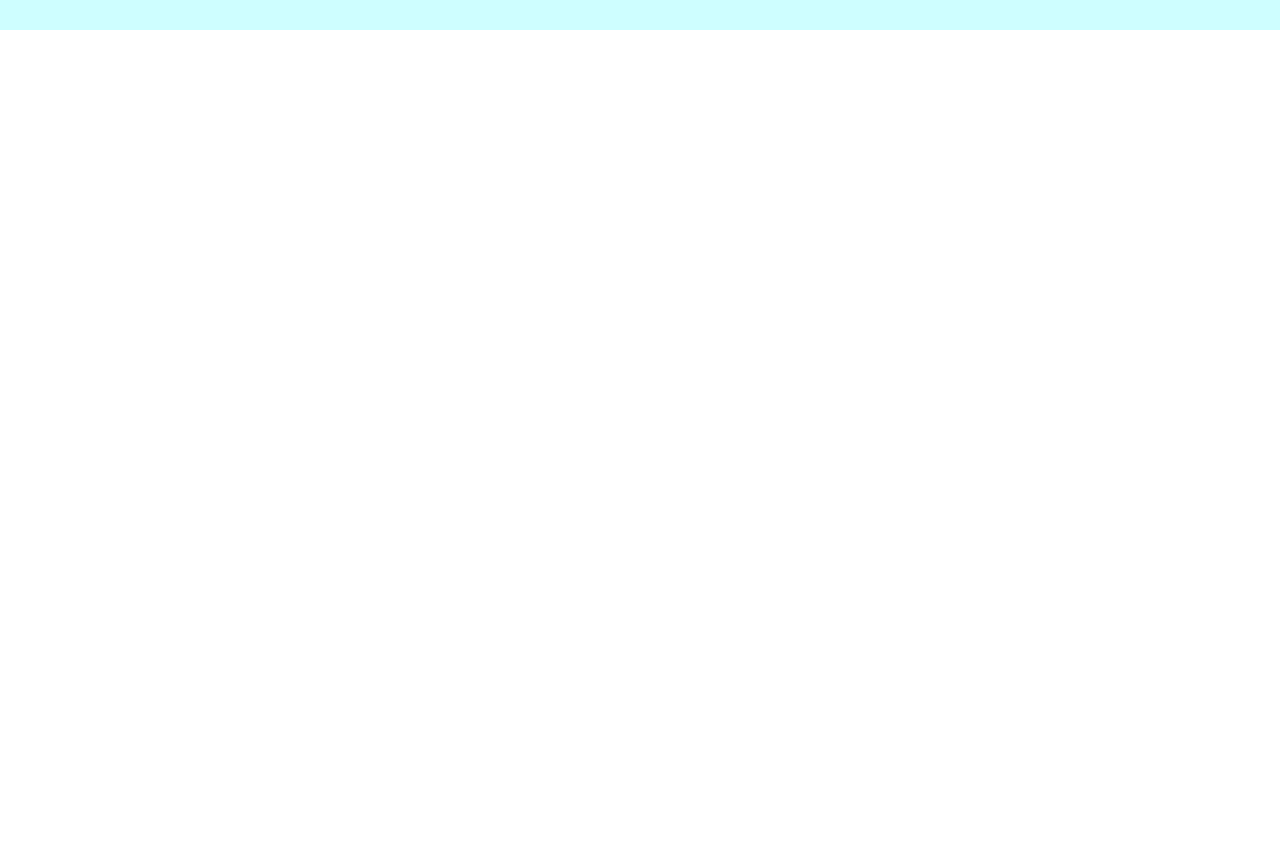
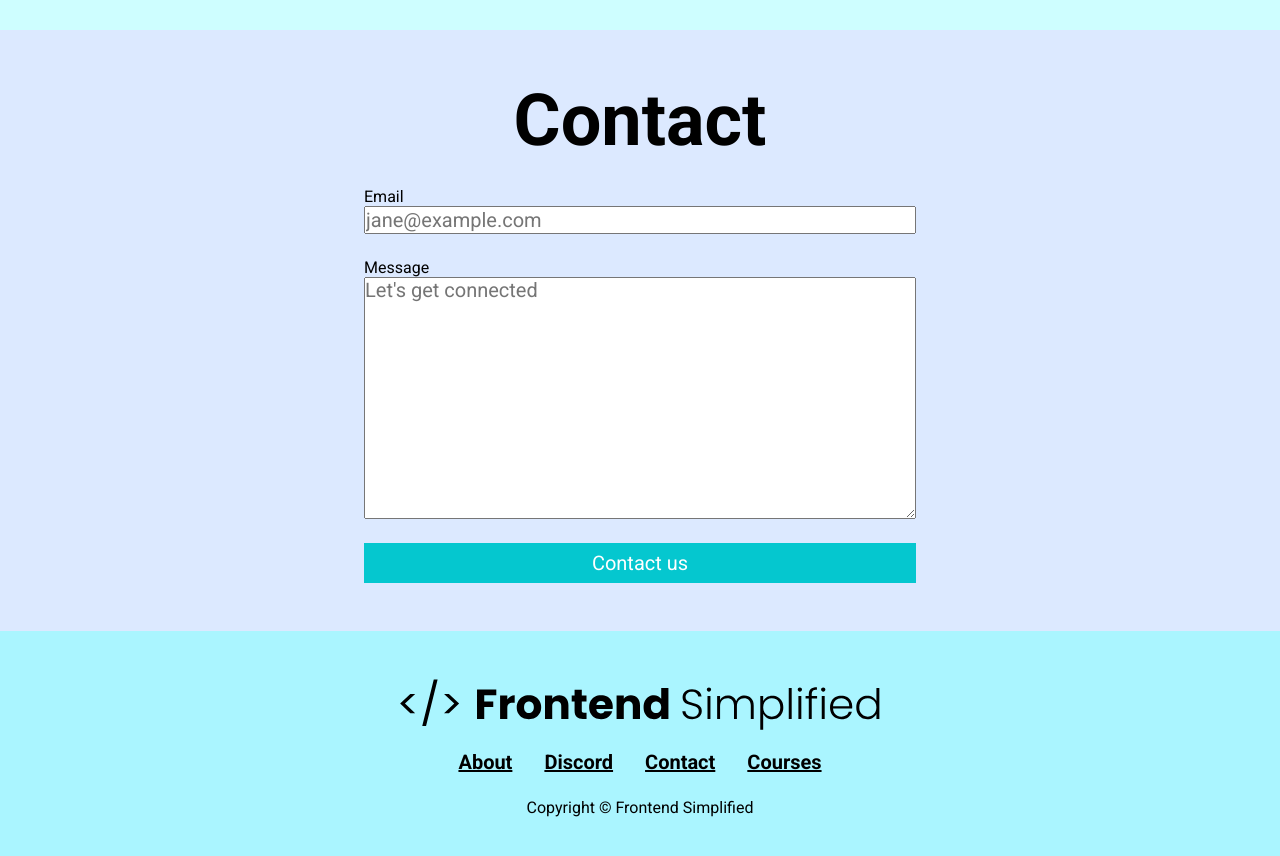
Before and after one commit to RyamaCoding/mini-project-on-former-website, a plain HTML site: page index.html in a window 1280 px wide. Shown: the part 1758-2614 px from the top of the page. Before the commit the page ends 1788 px from the top, so only its background shows below. Drawn offline with Linux system fonts and the light colour scheme.

Commit message:
finished mini project

```diff
--- a/index.html
+++ b/index.html
@@ -1,22 +1,28 @@
 <!DOCTYPE html>
 <html lang="en">
   <head>
-  <meta charset="UTF-8">
-  <meta http-equiv="X-UA-Compatible" content="IE=edge">
-  <meta name="viewport" content="width=device-width, initial-scale=1.0">
+    <meta charset="UTF-8" />
+    <meta http-equiv="X-UA-Compatible" content="IE=edge" />
+    <meta name="viewport" content="width=device-width, initial-scale=1.0" />
     <title>Mini project</title>
-  <link rel="stylesheet" href="./styles.css">
+    <link rel="stylesheet" href="./styles.css" />
   </head>
 
   <body>
     <nav>
       <figure>
-      <img src="./assets/FES.svg" alt="Home page image"  class="nav__logo">
+        <img src="./assets/FES.svg" alt="Home page image" class="nav__logo" />
       </figure>
       <ul class="nav__links">
-      <li class="nav__link--wrapper"><a href="" class="nav__link">About</a></li>
-      <li class="nav__link--wrapper"><a href="" class="nav__link">Discord</a></li>
-      <li class="nav__link--wrapper"><a href="" class="nav__link">Contact</a></li>
+        <li class="nav__link--wrapper">
+          <a href="#about" class="nav__link">About</a>
+        </li>
+        <li class="nav__link--wrapper">
+          <a href="#discord" class="nav__link">Discord</a>
+        </li>
+        <li class="nav__link--wrapper">
+          <a href="#contact" class="nav__link">Contact</a>
+        </li>
       </ul>
     </nav>
 
@@ -28,7 +34,7 @@
           <button class="btn">Start now</button>
         </div>
         <figure class="section__img--wrapper">
-          <img src="./assets/laptop.png" alt="Header image" class="img">
+          <img src="./assets/laptop.png" alt="Header image" class="img" />
         </figure>
       </div>
     </section>
@@ -38,11 +44,18 @@
       <div class="row">
         <div class="about__description">
           <div class="about__para--wrapper">
-          <p class="about__para">Lorem ipsum dolor sit amet consectetur, adipisicing elit. Perferendis fugit cum rerum itaque in ducimus. Autem explicabo dolorem doloribus accusantium.</p>
-          <p class="about__para">Lorem ipsum dolor sit amet, consectetur adipisicing elit. Ratione, rerum?</p>
+            <p class="about__para">
+              Lorem ipsum dolor sit amet consectetur, adipisicing elit.
+              Perferendis fugit cum rerum itaque in ducimus. Autem explicabo
+              dolorem doloribus accusantium.
+            </p>
+            <p class="about__para">
+              Lorem ipsum dolor sit amet, consectetur adipisicing elit. Ratione,
+              rerum?
+            </p>
           </div>
           <figure class="about__img--wrapper">
-          <img src="./assets/about.jpg" alt="About image" class="img">
+            <img src="./assets/about.jpg" alt="About image" class="img" />
           </figure>
         </div>
       </div>
@@ -53,14 +66,53 @@
       <div class="row">
         <div class="about__description">
           <figure class="about__img--wrapper">
-          <img src="./assets/discord.png" alt="Discord image" class="img">
+            <img src="./assets/discord.png" alt="Discord image" class="img" />
           </figure>
           <div class="about__para--wrapper">
-          <p class="about__para">Lorem ipsum dolor sit amet consectetur adipisicing elit. Molestias, minima eum officiis praesentium expedita ducimus est perferendis ex sed nihil?</p>
-          <p class="about__para">Lorem ipsum dolor sit amet consectetur adipisicing elit. Dolore, neque?</p>
+            <p class="about__para">
+              Lorem ipsum dolor sit amet consectetur adipisicing elit.
+              Molestias, minima eum officiis praesentium expedita ducimus est
+              perferendis ex sed nihil?
+            </p>
+            <p class="about__para">
+              Lorem ipsum dolor sit amet consectetur adipisicing elit. Dolore,
+              neque?
+            </p>
           </div>
         </div>
       </div>
     </section>
+
+    <section id="contact">
+      <h2>Contact</h2>
+      <form action="" class="form">
+        <label for="">Email</label>
+        <input type="email" placeholder="jane@example.com" />
+        <label for="">Message</label>
+        <textarea
+          name=""
+          placeholder="Let's get connected"
+          id=""
+          cols="30"
+          rows="10"
+        ></textarea>
+        <button class="btn">Contact us</button>
+      </form>
+    </section>
+
+    <footer id="footer">
+      <figure class="footer__img">
+        <img src="./assets/FES.svg" alt="Footer img" />
+      </figure>
+      <div class="footer__links--wrapper">
+        <ul class="footer__link">
+          <li class="footer__link--wrapper">About</li>
+          <li class="footer__link--wrapper">Discord</li>
+          <li class="footer__link--wrapper">Contact</li>
+          <li class="footer__link--wrapper">Courses</li>
+        </ul>
+      </div>
+      <p>Copyright &copy; Frontend Simplified</p>
+    </footer>
   </body>
 </html>
--- a/styles.css
+++ b/styles.css
@@ -18,6 +18,10 @@
 
 #about, #discord, #contact, footer {
     padding: 48px 0;
+}
+
+html{
+    scroll-behavior: smooth;
 }
 
 /*
@@ -53,6 +57,7 @@ nav{
     font-size: 20px;
     font-weight: 700;
     cursor: pointer;
+    text-decoration: underline;
 }
 
 /*
@@ -142,3 +147,60 @@ DISCORD
 #discord{
     background-color: #CEFEFF;
 }
+
+/*
+
+CONTACT
+
+*/
+
+#contact{
+    background-color: #dce9ff;
+}
+
+.form{
+    width: 100%;
+    max-width: 600px;
+    display: flex;
+    flex-direction: column;
+    margin: 0 auto;
+    padding: 0 24px;
+}
+
+input,
+textarea{
+    font-size: 20px;
+    margin-bottom: 24px;
+}
+
+/*
+
+FOOTER
+
+*/
+
+#footer{
+    background-color: #aaf5ff;
+    display: flex;
+    flex-direction: column;
+    align-items: center;
+}
+
+.footer__img{
+    width: 480px;
+    margin-bottom: 16px;
+}
+
+.footer__link{
+    display: flex;
+    font-size: 20px;
+    font-weight: 700;
+    text-decoration: underline;
+    margin-bottom: 24px;
+}
+
+.footer__link--wrapper{
+    list-style-type: none;
+    padding: 0 16px;
+    cursor: not-allowed;
+}
```
Lines whose indentation alone changed are shown as unchanged.
